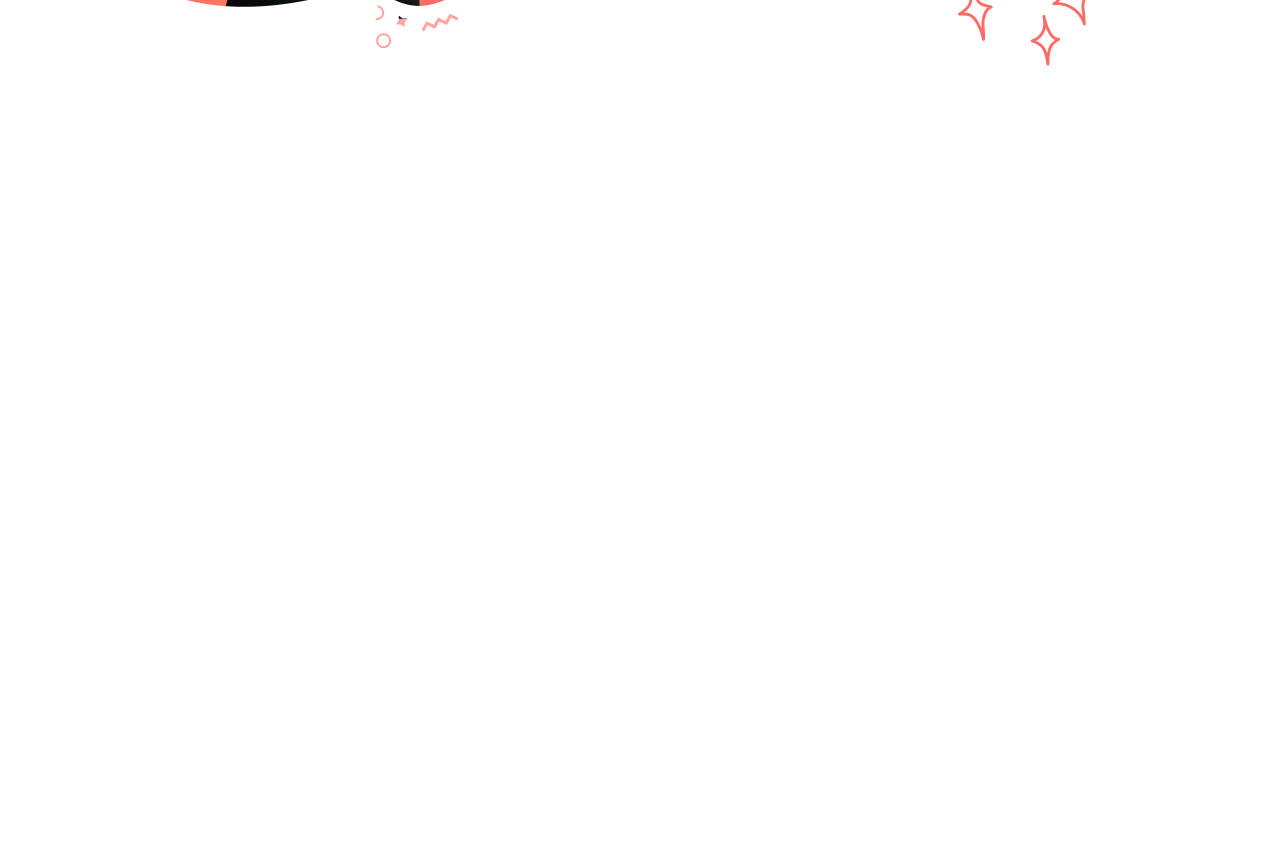
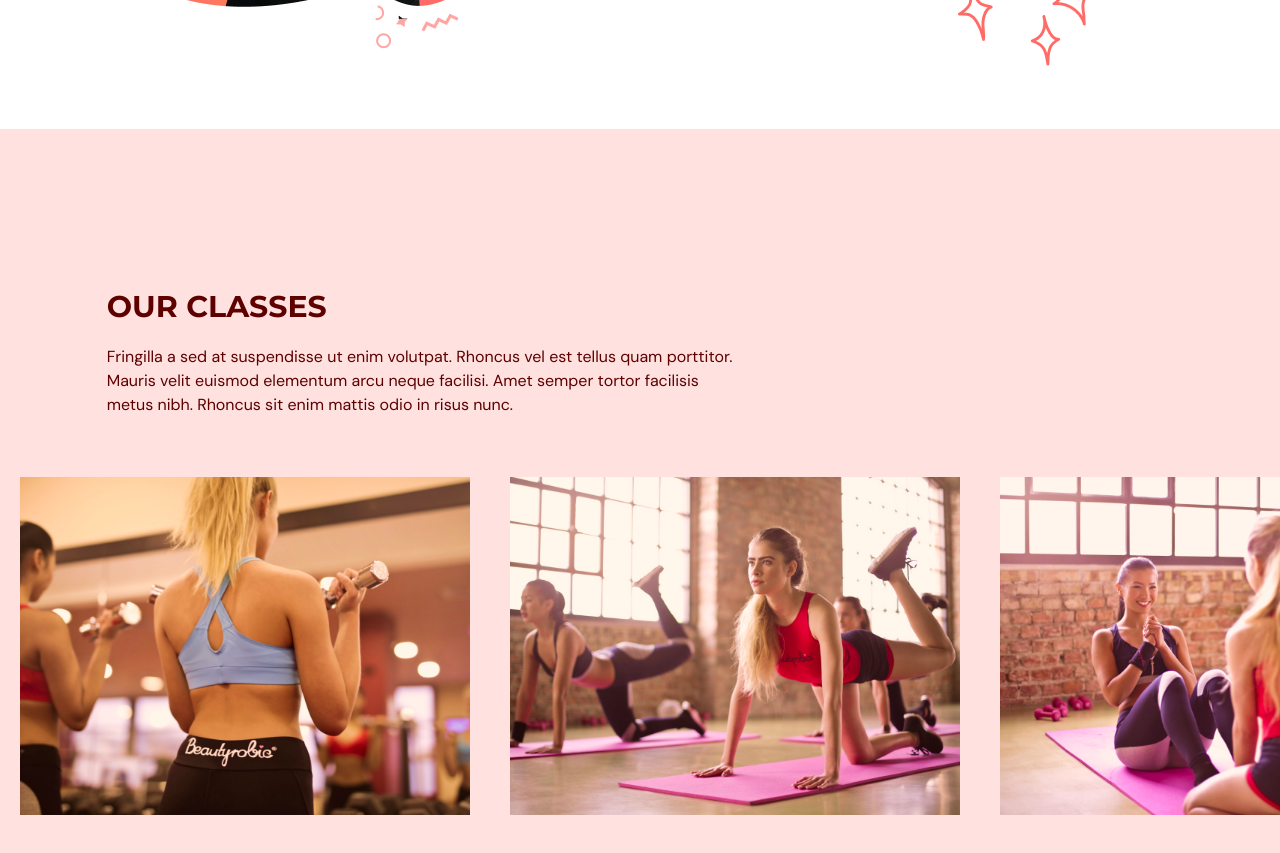
Before and after one commit to monolithdragon/gym-typescript, a React (Vite) app: page / in a window 1280 px wide. Shown: the part 2000-2853 px from the top of the page. Before the commit the page ends 2129 px from the top, so only its background shows below. Built offline with nearby package versions, Linux system fonts and the light colour scheme.

Commit message:
Added Classes  page

```diff
--- a/src/App.tsx
+++ b/src/App.tsx
@@ -1,6 +1,7 @@
 import { useEffect, useState } from "react";
 import Benefits from "view/benefits";
 import Home from "view/home";
+import OurClasses from "view/ourClasses";
 import Navbar from "./components/navbar";
 import { SelectedPage } from "./shared/types";
 
@@ -36,6 +37,7 @@ function App() {
       />
       <Home setSelectedPage={setSelectedPage} />
       <Benefits setSelectedPage={setSelectedPage} />
+      <OurClasses setSelectedPage={setSelectedPage} />
     </div>
   );
 }
--- a/src/shared/types.ts
+++ b/src/shared/types.ts
@@ -10,3 +10,9 @@ export interface BenefitType {
     title: string;
     description: string;
 }
+
+export interface ClassType {
+    name: string;
+    description?: string;
+    image: string;
+}
--- /dev/null
+++ b/src/view/ourClasses/Class.tsx
@@ -0,0 +1,23 @@
+type Props = {
+  name: string;
+  description?: string;
+  image: string;
+};
+
+const Class = ({ name, description, image }: Props) => {
+  const overlayStyles = `p-5 absolute z-30 flex h-[235px] w-[310px] md:h-[340px] md:w-[450px]
+  flex-col items-center justify-center whitespace-normal bg-primary-500
+  text-center text-white opacity-0 transition duration-500 hover:opacity-90`;
+
+  return (
+    <li className="relative mx-5 inline-block h-[235px] w-[310px] md:h-[340px] md:w-[450px]">
+      <div className={overlayStyles}>
+        <p className="text-xl md:text-2xl">{name}</p>
+        <p className="mt-1 md:mt-5">{description}</p>
+      </div>
+      <img src={image} alt={`${image}`} />
+    </li>
+  );
+};
+
+export default Class;
--- /dev/null
+++ b/src/view/ourClasses/classes.ts
@@ -0,0 +1,44 @@
+import image1 from "assets/image1.png";
+import image2 from "assets/image2.png";
+import image3 from "assets/image3.png";
+import image4 from "assets/image4.png";
+import image5 from "assets/image5.png";
+import image6 from "assets/image6.png";
+import { ClassType } from "shared/types";
+
+const classes: Array<ClassType> = [
+    {
+        name: "Weight Training Classes",
+        description:
+            "Lorem ipsum dolor sit amet, consectetur adipiscing elit, sed do eiusmod tempor incididunt ut labore et dolore magna aliqua. Ut enim ad minim veniam, quis nostrud exercitation ullamco laboris nisi ut aliquip ex ea commodo consequat.",
+        image: image1,
+    },
+    {
+        name: "Yoga Classes",
+        image: image2,
+    },
+    {
+        name: "Ab Core Classes",
+        description:
+            "Lorem ipsum dolor sit amet, consectetur adipiscing elit, sed do eiusmod tempor incididunt ut labore et dolore magna aliqua. Ut enim ad minim veniam, quis nostrud exercitation ullamco laboris nisi ut aliquip ex ea commodo consequat.",
+        image: image3,
+    },
+    {
+        name: "Adventure Classes",
+        description:
+            "Lorem ipsum dolor sit amet, consectetur adipiscing elit, sed do eiusmod tempor incididunt ut labore et dolore magna aliqua. Ut enim ad minim veniam, quis nostrud exercitation ullamco laboris nisi ut aliquip ex ea commodo consequat.",
+        image: image4,
+    },
+    {
+        name: "Fitness Classes",
+        image: image5,
+    },
+    {
+        name: "Training Classes",
+        description:
+            "Lorem ipsum dolor sit amet, consectetur adipiscing elit, sed do eiusmod tempor incididunt ut labore et dolore magna aliqua. Ut enim ad minim veniam, quis nostrud exercitation ullamco laboris nisi ut aliquip ex ea commodo consequat.",
+        image: image6,
+    },
+];
+
+export default classes;
--- /dev/null
+++ b/src/view/ourClasses/index.tsx
@@ -0,0 +1,55 @@
+import { ClassType, SelectedPage } from "shared/types";
+import { motion } from "framer-motion";
+import Heading from "components/ui/Heading";
+import classes from "./classes";
+import Class from "./Class";
+
+type Props = {
+  setSelectedPage: (value: SelectedPage) => void;
+};
+
+const OurClasses = ({ setSelectedPage }: Props) => {
+  return (
+    <section id="ourclasses" className="w-full bg-primary-100 py-40">
+      <motion.div
+        onViewportEnter={() => setSelectedPage(SelectedPage.OurClasses)}
+      >
+        <motion.div
+          className="mx-auto w-5/6"
+          initial="hidden"
+          whileInView="visible"
+          viewport={{ once: true, amount: 0.5 }}
+          transition={{ duration: 0.5 }}
+          variants={{
+            hidden: { opacity: 0, x: -50 },
+            visible: { opacity: 1, x: 0 },
+          }}
+        >
+          <div className="md:w-3/5">
+            <Heading>OUR CLASSES</Heading>
+            <p className="py-5">
+              Fringilla a sed at suspendisse ut enim volutpat. Rhoncus vel est
+              tellus quam porttitor. Mauris velit euismod elementum arcu neque
+              facilisi. Amet semper tortor facilisis metus nibh. Rhoncus sit
+              enim mattis odio in risus nunc.
+            </p>
+          </div>
+        </motion.div>
+        <div className="mt-10 h-[245px] w-full overflow-auto overflow-y-hidden md:h-[355px]">
+          <ul className="w-[2000px] whitespace-nowrap md:w-[2800px]">
+            {classes.map((item: ClassType, index) => (
+              <Class
+                key={`${item.name}-${index}`}
+                name={item.name}
+                description={item.description}
+                image={item.image}
+              />
+            ))}
+          </ul>
+        </div>
+      </motion.div>
+    </section>
+  );
+};
+
+export default OurClasses;
```
